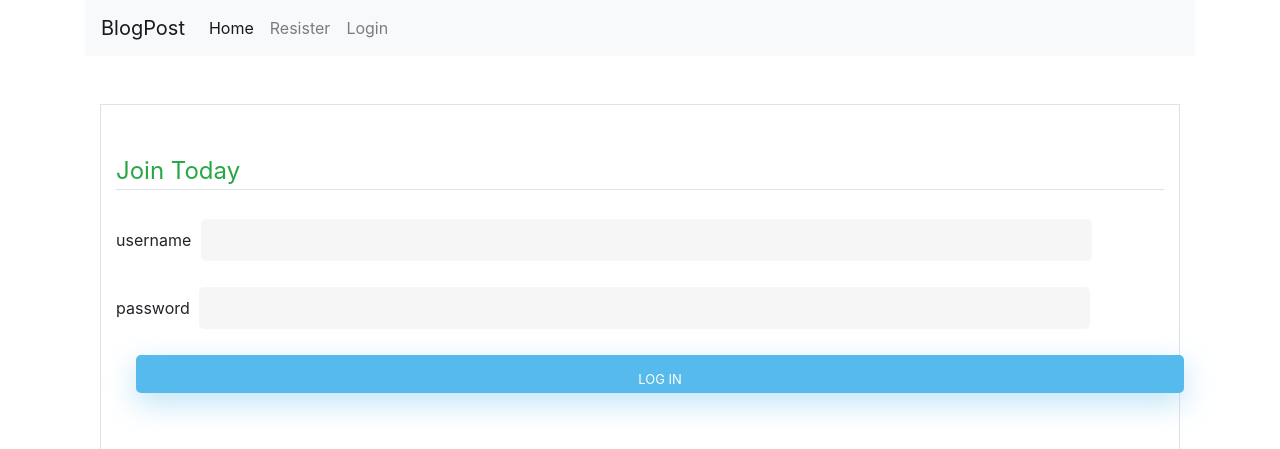
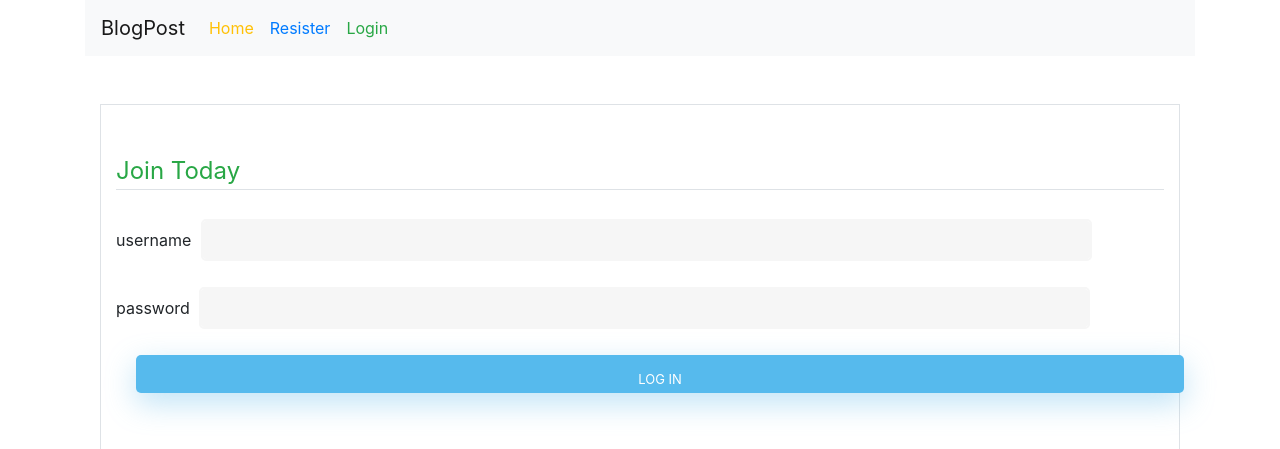
Before and after one commit to ShivamSainier/Python-Flask-, a Flask app: page /login in a window 1280 px wide. Shown: the top 449 px of the page. Run offline with Flask 2, Linux system fonts and the light colour scheme; some libraries are stand-ins or nearby versions.

Commit message:
Change button colors

```diff
--- a/flaskblog/templates/base.html
+++ b/flaskblog/templates/base.html
@@ -22,21 +22,21 @@
       <div class="collapse navbar-collapse" id="navbarNav">
         <ul class="navbar-nav">
           <li class="nav-item active">
-            <a class="nav-link" href="{{url_for('main')}}">Home <span class="sr-only">(current)</span></a>
+            <a class="nav-link text-warning" href="{{url_for('main')}}">Home <span class="sr-only">(current)</span></a>
           </li>
           {% if current_user.is_authenticated %}
           <li class="nav-item">
-              <a class="nav-link" href="/logout">Logout</a>
+              <a class="nav-link text-danger" href="/logout">Logout</a>
             </li>
             <li class="nav-item">
-              <a class="nav-link" href="/account">Account</a>
+              <a class="nav-link text-info" href="/account">Account</a>
             </li>
           {% else %}
           <li class="nav-item">
-            <a class="nav-link" href="/resister">Resister</a>
+            <a class="nav-link text-primary" href="/resister">Resister</a>
           </li>
           <li class="nav-item">
-            <a class="nav-link" href="/login">Login</a>
+            <a class="nav-link text-success" href="/login">Login</a>
           </li>
           {% endif %}
         </ul>
```
